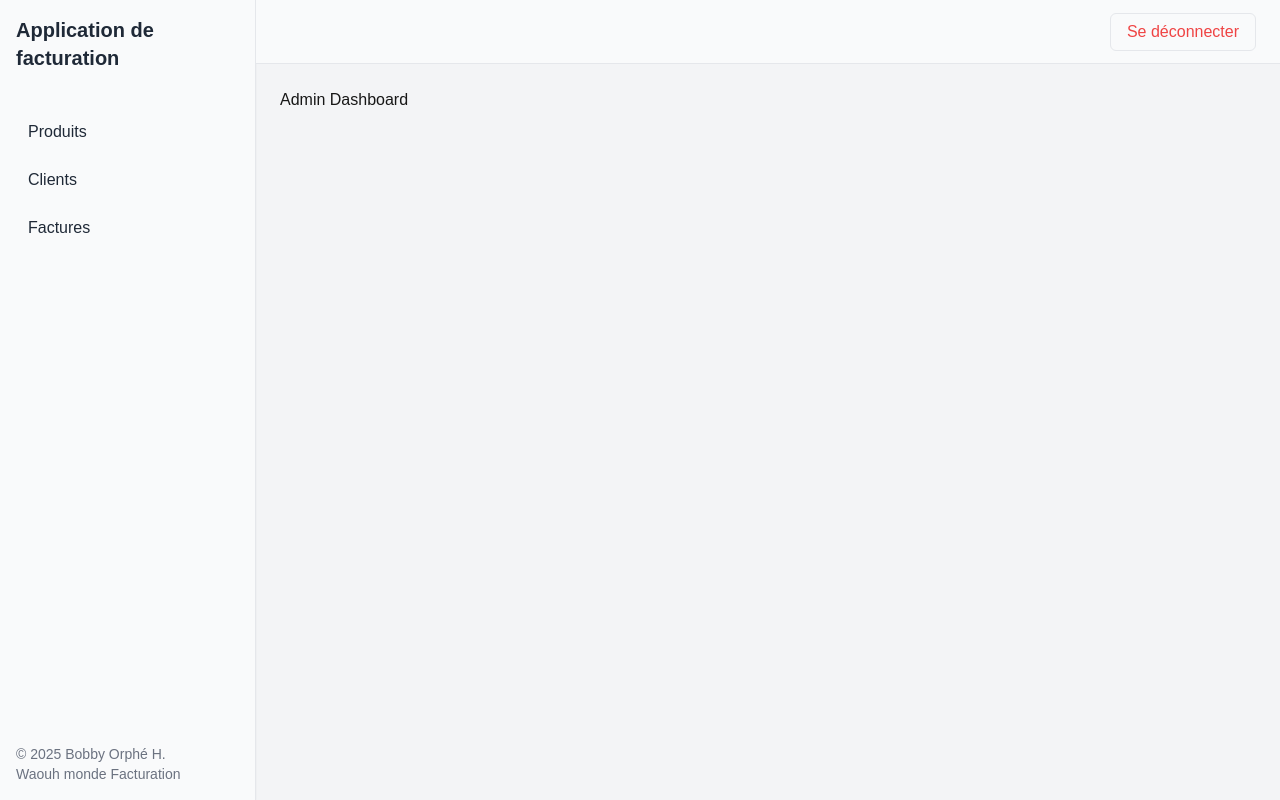
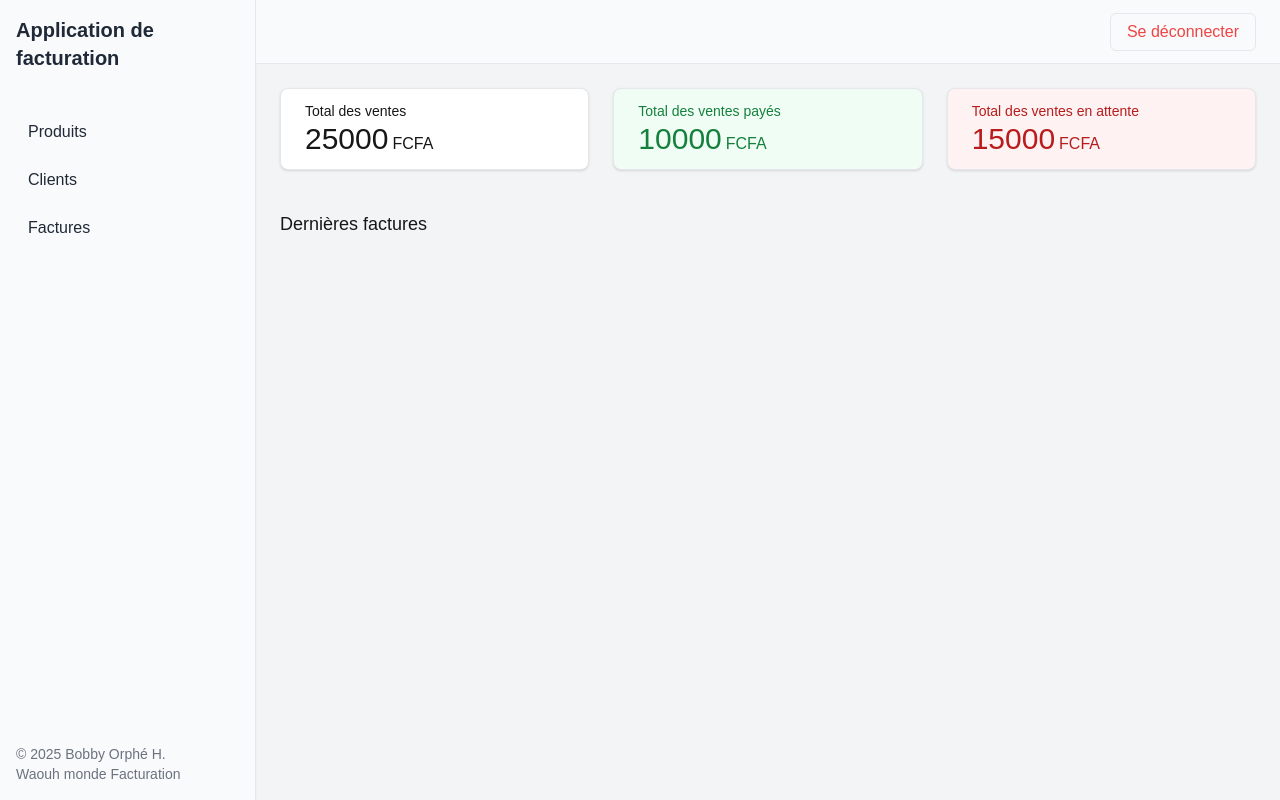
Before and after one commit to Orphe-H/wm-facturation-frontend, a Next.js app: page /admin in a window 1280 px wide. Built offline with nearby package versions, Linux system fonts and the light colour scheme.

Commit message:
feat: add static content of dashboard

```diff
--- a/src/app/admin/page.tsx
+++ b/src/app/admin/page.tsx
@@ -1,9 +1,33 @@
 export default function Dashboard() {
 	return (
 		<div>
-			<h1>Admin Dashboard</h1>
-			{/* Autres contenus de la page */}
-			{/* // display stats in card and list */}
+			<div className="grid grid-cols-1 sm:grid-cols-2 md:grid-cols-3 gap-6">
+				<div className="rounded-lg bg-white shadow hover:shadow-lg hover:-mx-0.5 px-6 py-3 border">
+					<div className="text-sm">Total des ventes</div>
+					<div className="space-x-1">
+						<span className="text-3xl font-medium">25000</span>
+						<span className="">FCFA</span>
+					</div>
+				</div>
+				<div className="rounded-lg bg-green-50 text-green-700 shadow hover:shadow-lg hover:-mx-0.5 px-6 py-3 border">
+					<div className="text-sm">Total des ventes payés</div>
+					<div className="space-x-1">
+						<span className="text-3xl font-medium">10000</span>
+						<span className="">FCFA</span>
+					</div>
+				</div>
+				<div className="rounded-lg bg-red-50 text-red-700 shadow hover:shadow-lg hover:-mx-0.5 px-6 py-3 border">
+					<div className="text-sm">Total des ventes en attente</div>
+					<div className="space-x-1">
+						<span className="text-3xl font-medium">15000</span>
+						<span className="">FCFA</span>
+					</div>
+				</div>
+			</div>
+
+			<div className="mt-10">
+				<h2 className="font-medium text-lg">Dernières factures</h2>
+			</div>
 		</div>
 	);
 }
--- a/src/app/login/ui/login-form.tsx
+++ b/src/app/login/ui/login-form.tsx
@@ -45,7 +45,7 @@ export function LoginForm() {
 			} else {
 				resetForm();
 
-				setAlert("Bienvenue Grand Patron", "success");
+				setAlert("Bienvenue Grand Patron 🙇‍♂️", "success");
 
 				router.push("/admin");
 			}
```
